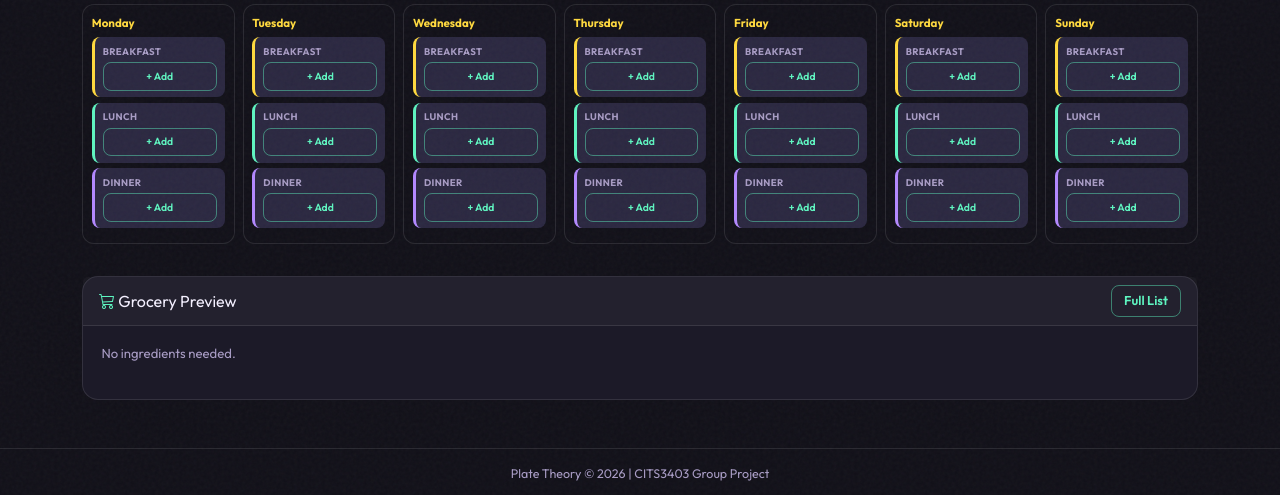
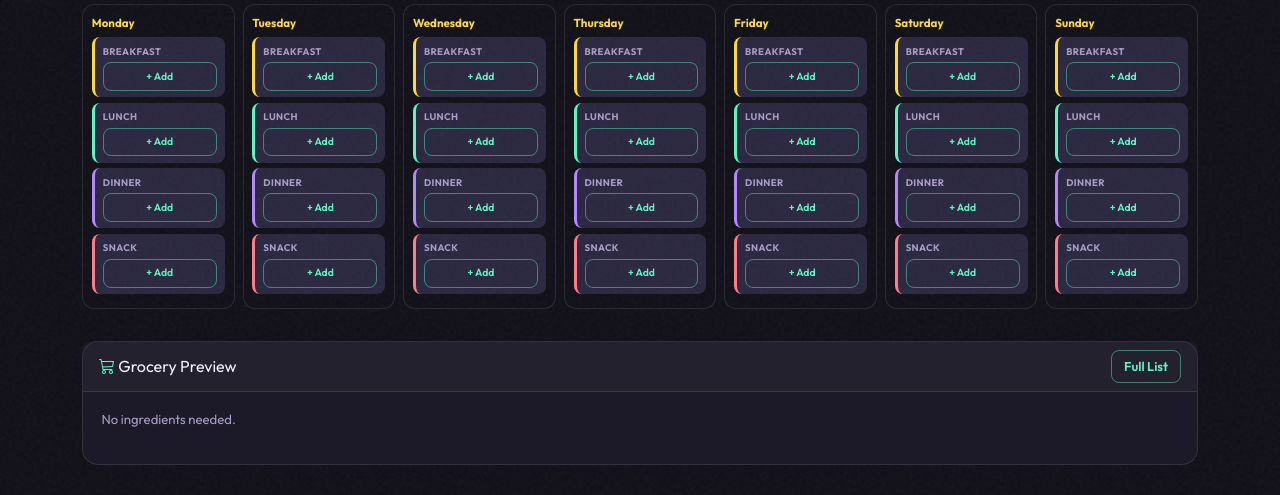
Before and after one commit to Josh-Sporne/project-CITS3403, a Flask app: page /planner in a window 1280 px wide. Shown: the part 142-637 px from the top of the page. Run offline with Flask 3, Linux system fonts and the light colour scheme; the visitor is signed in with stand-in values (Sample User, id 1); data comes from the database, SQL or seed files in the repository; data that the repository does not hold is empty; some libraries are stand-ins or nearby versions.

Commit message:
fix: add snack meal type and relative timestamps on recipe comments

```diff
--- a/app/planner/routes.py
+++ b/app/planner/routes.py
@@ -13,7 +13,7 @@ from app.utils import json_body
 
 DAY_NAMES = ['Monday', 'Tuesday', 'Wednesday', 'Thursday', 'Friday',
              'Saturday', 'Sunday']
-MEAL_TYPES = ['breakfast', 'lunch', 'dinner']
+MEAL_TYPES = ['breakfast', 'lunch', 'dinner', 'snack']
 
 
 def _monday_of_week(d=None):
--- a/app/templates/recipes/detail.html
+++ b/app/templates/recipes/detail.html
@@ -178,7 +178,8 @@
         {% for c in comments %}
         <div class="review">
             <strong><a href="{{ url_for('auth.public_profile', username=c.author.username) }}" class="text-decoration-none" style="color:var(--pt-text);">@{{ c.author.username }}</a></strong>
-            <span class="text-muted-custom small ms-2">{{ c.created_at.strftime('%b %d, %Y') if c.created_at else '' }}</span>
+            <span class="text-muted-custom small ms-2"
+                  data-timestamp="{{ c.created_at.isoformat() if c.created_at else '' }}">{{ c.created_at.strftime('%b %d, %Y') if c.created_at else '' }}</span>
             <p class="mb-0 mt-1">{{ c.body }}</p>
         </div>
         {% endfor %}
```
